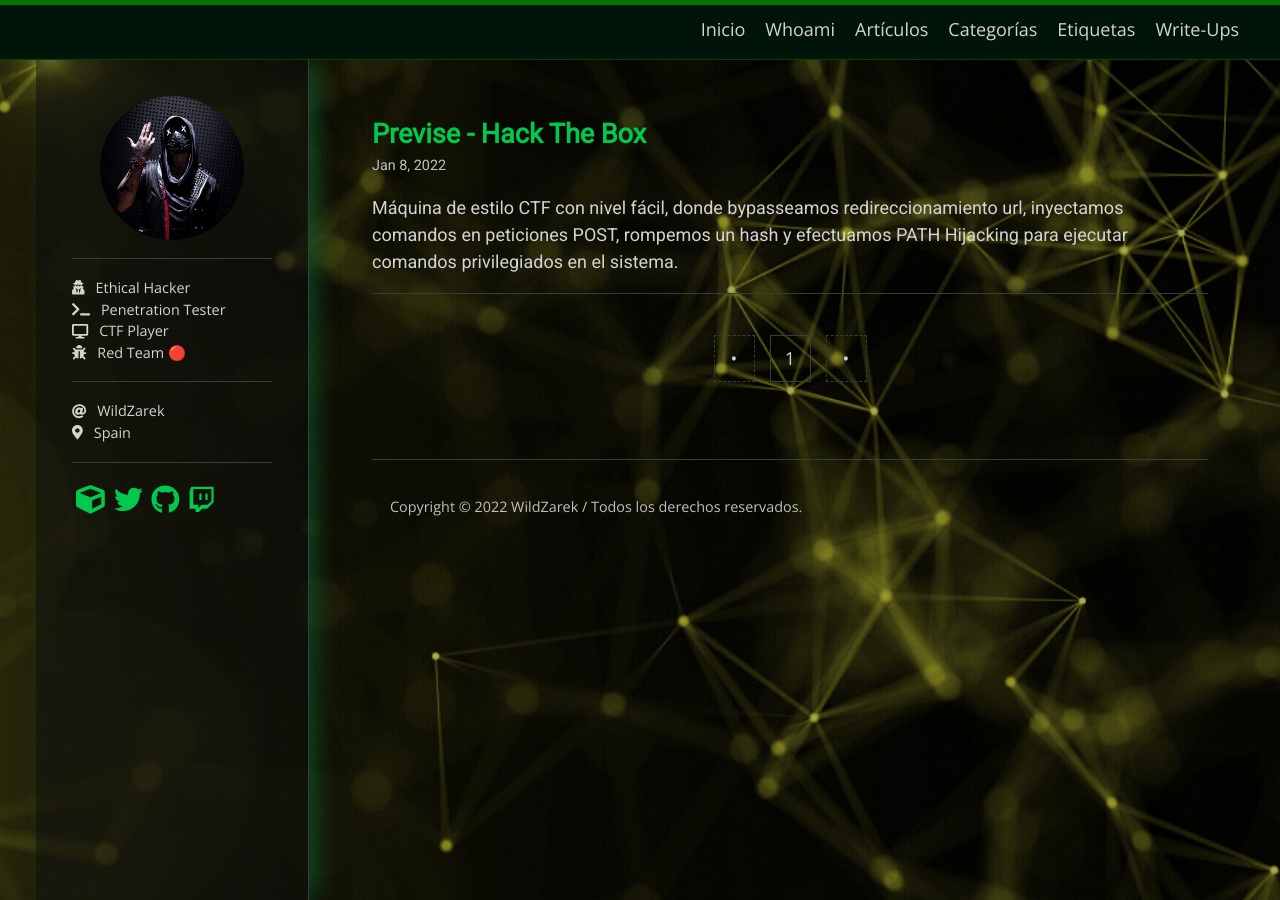
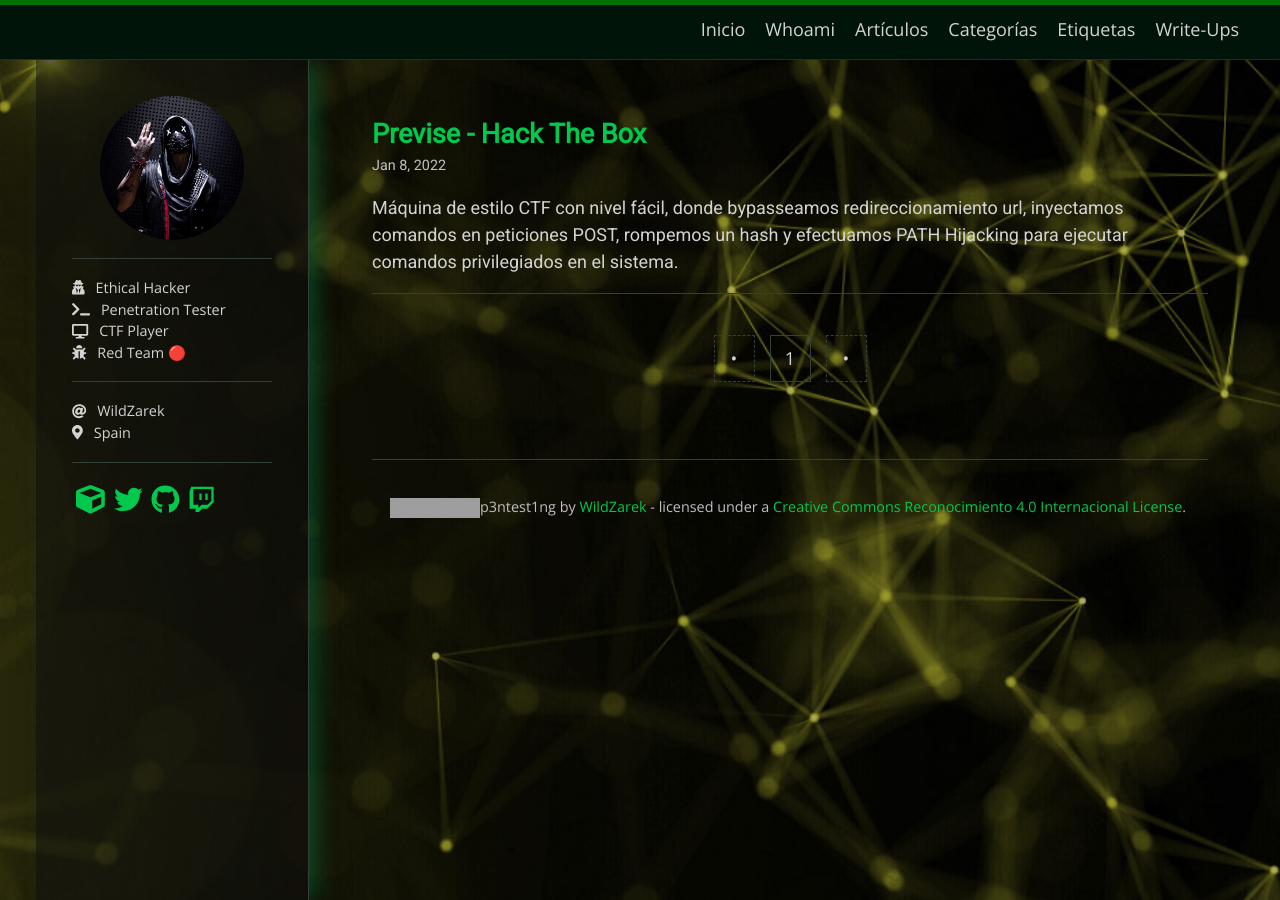
Before and after one commit to WildZarek/wildzarek.github.io, a Jekyll site: the page built from index.html, in a window 1280 px wide. Built offline with Jekyll 4.4.1, drawn with Linux system fonts in a browser that asks for light colours; nearby versions of some CDN libraries; some web fonts are replaced; the list of posts is cut into pages by our own code; grey boxes are pictures that could not be loaded.

Commit message:
changed license

```diff
--- a/_includes/footer.html
+++ b/_includes/footer.html
@@ -10,7 +10,8 @@
         {% assign year_string = year_from | append: '&nbsp;' | append: '-' | append: '&nbsp;' | append: year_to %}
       {% endif %}
       {% if site.author %}
-      <p>Copyright © {{ year_string }} {{ site.author }} / Todos los derechos reservados.</p>
+      <p><a rel="license" href="http://creativecommons.org/licenses/by/4.0/"><img alt="Licencia de Creative Commons" style="border-width:0" src="https://i.creativecommons.org/l/by/4.0/80x15.png" /></a><span xmlns:dct="http://purl.org/dc/terms/" property="dct:title">p3ntest1ng</span> by <a xmlns:cc="http://creativecommons.org/ns#" href="https://wildzarek.github.io/" property="cc:attributionName" rel="cc:attributionURL">WildZarek</a> - licensed under a <a rel="license" href="http://creativecommons.org/licenses/by/4.0/">Creative Commons Reconocimiento 4.0 Internacional License</a>.</p>
+      <!-- <p>Copyright © {{ year_string }} {{ site.author }} / Todos los derechos reservados.</p> -->
       {% endif %}
     </div>
     <!-- <p>
```
